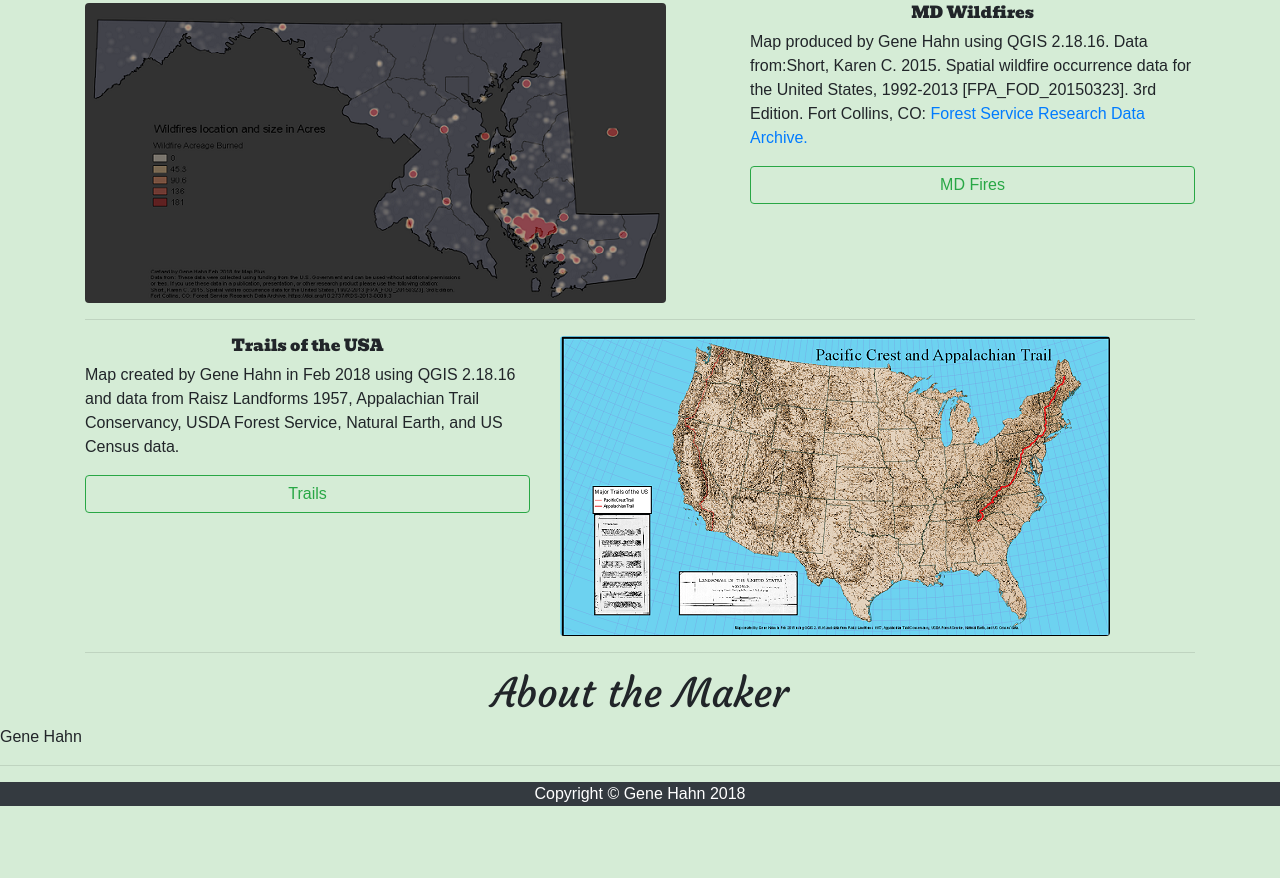
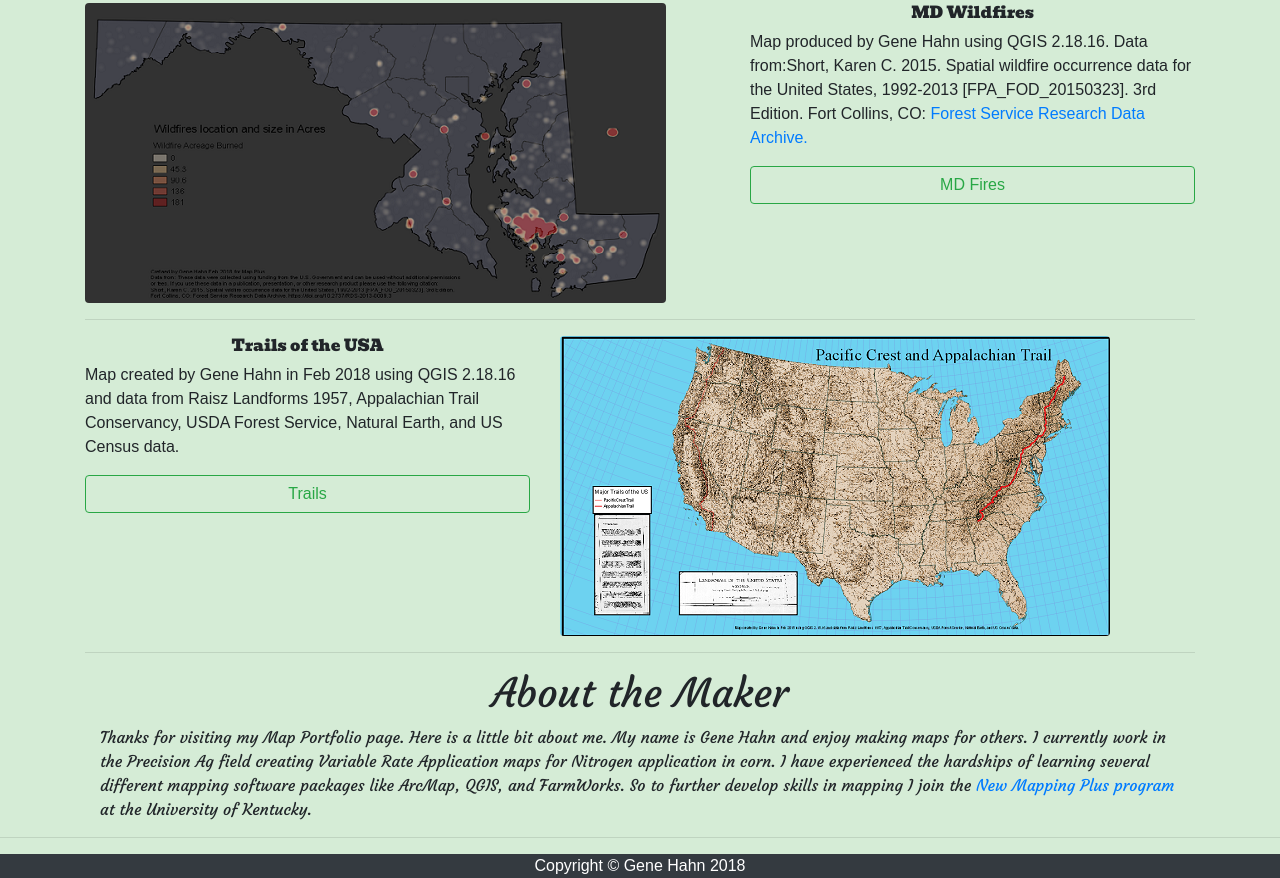
Before and after one commit to genehahn48/Portfolio-Maps, a website: page index.html in a window 1280 px wide. Shown: the part 842-1720 px from the top of the page. Before the commit the page ends 1648 px from the top, so only its background shows below. Drawn offline with Linux system fonts and the light colour scheme.

Commit message:
Text about me and CSS styling

```diff
--- a/css/1-col-portfolio.css
+++ b/css/1-col-portfolio.css
@@ -28,3 +28,11 @@ h3{
 .pagination {
   margin-bottom: 15px;
 }
+
+.about{
+  padding-top: 0px;
+ padding-right: 100px;
+ padding-bottom: 0px;
+ padding-left: 100px;
+font-family: 'Courgette', cursive;
+}
--- a/index.html
+++ b/index.html
@@ -134,7 +134,13 @@
     <hr>
   </div>
   <h1> About the Maker</h1>
-  <p> Gene Hahn</p>
+  <p class="about">Thanks for visiting my Map Portfolio page. Here is a little bit about me.
+    My name is Gene Hahn and enjoy making maps for others. I currently work in the
+    Precision Ag field creating Variable Rate Application maps for Nitrogen application
+    in corn. I have experienced the hardships of learning several different mapping software
+    packages like ArcMap, QGIS, and FarmWorks. So to further develop skills in mapping I
+    join the <a target = "blank" href="https://newmapsplus.as.uky.edu/">New Mapping Plus program </a>at the University of Kentucky.
+  </p>
   </div>
   <hr>
 
```
